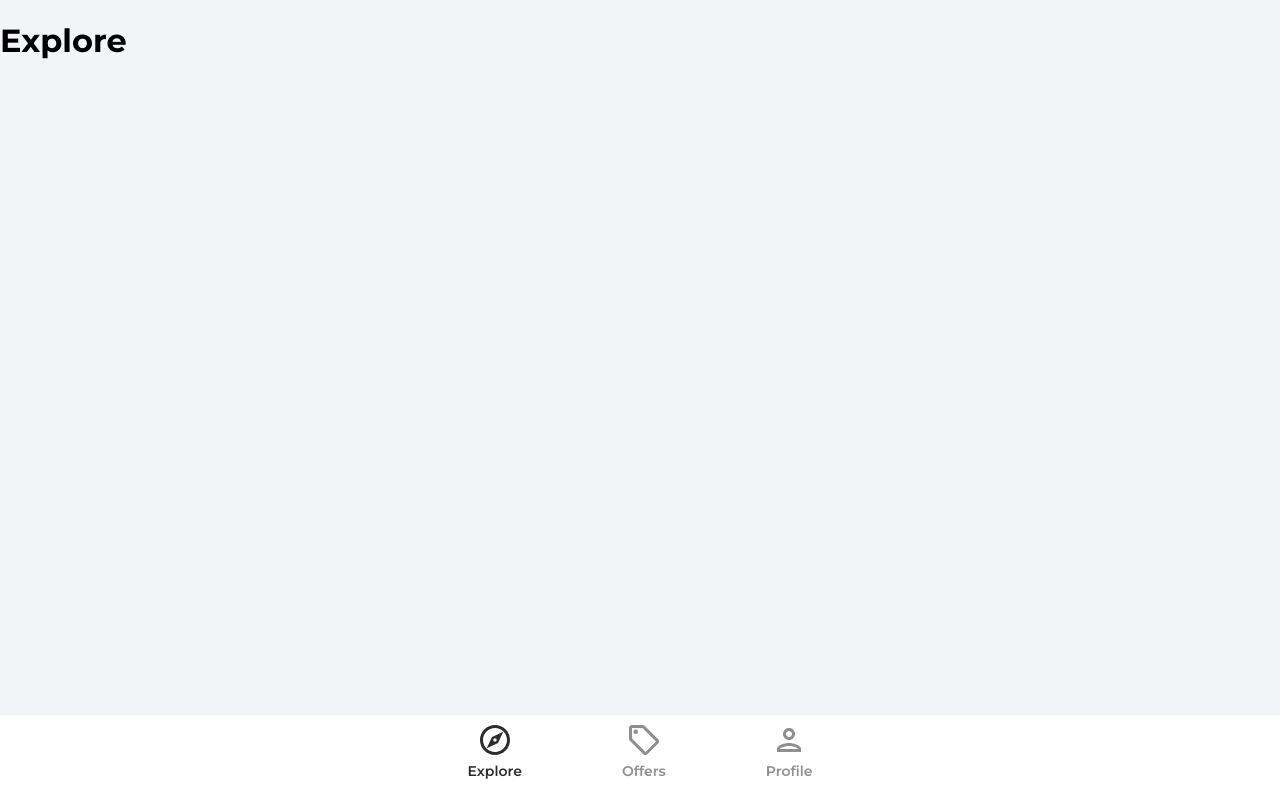
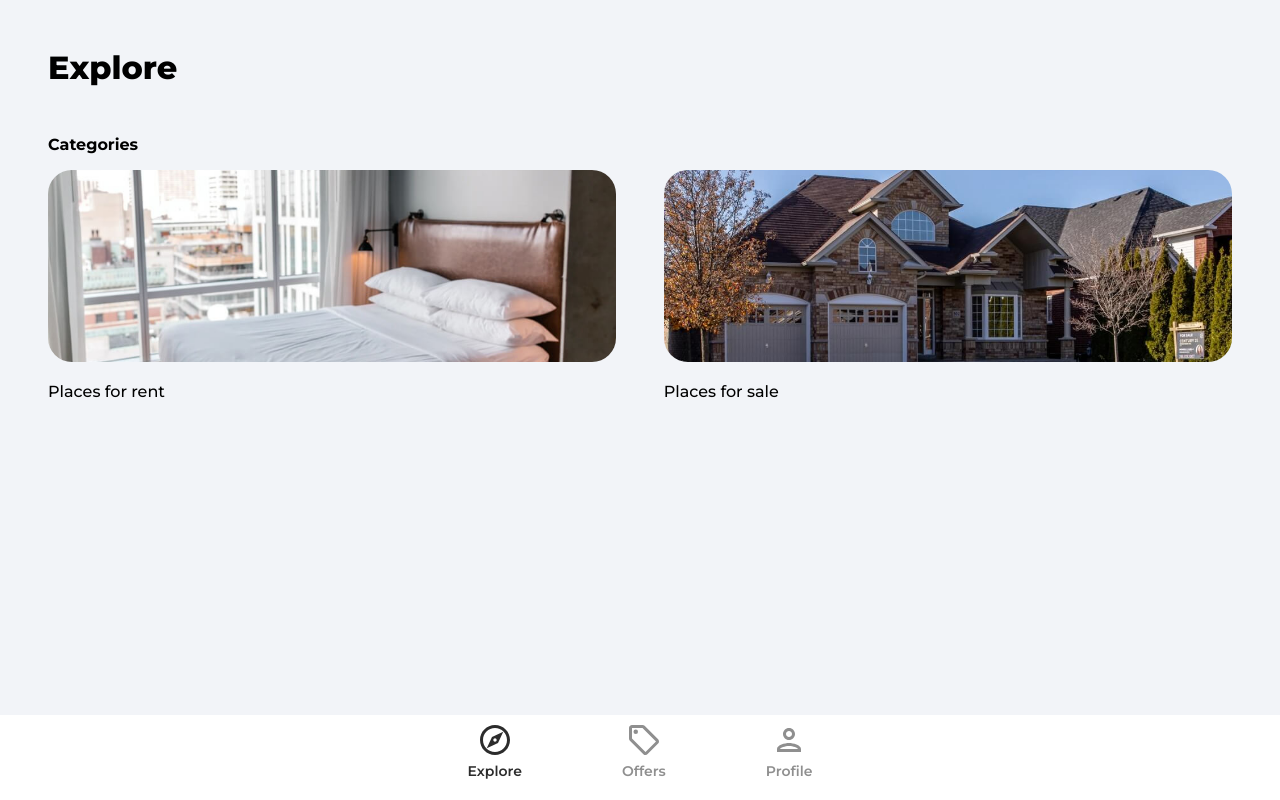
Before and after one commit to Marshneil13/Air-BnB, a React (Create React App) app: page / in a window 1280 px wide. Built offline with nearby package versions, Linux system fonts and the light colour scheme.

Commit message:
google authentication and explore page setup

```diff
--- a/src/App.js
+++ b/src/App.js
@@ -2,6 +2,7 @@
 import Navbar from './components/Navbar';
 import Explore from './pages/Explore';
 import Offers from './pages/Offers';
+import Category from './pages/Category';
 import Profile from './pages/Profile'
 import PrivateRoute from './components/PrivateRoute';
 import ForgotPassword from './pages/ForgotPassword'
@@ -16,6 +17,7 @@
         <Routes>
           <Route path='/' element={<Explore/>}/>
           <Route path='/offers' element={<Offers/>}/>
+          <Route path='/category/:categoryName' element={<Category/>}/>
           <Route path='/profile' element={<PrivateRoute/>}>
             <Route path='/profile' element={<Profile/>}/>
           </Route>
--- /dev/null
+++ b/src/components/OAuth.jsx
@@ -0,0 +1,48 @@
+import React from 'react'
+import {useLocation, useNavigate} from 'react-router-dom'
+import {getAuth, signInWithPopup, GoogleAuthProvider} from 'firebase/auth'
+import {doc, setDoc, getDoc, serverTimestamp} from 'firebase/firestore'
+import {db} from '../firebase.config'
+import { toast } from 'react-toastify'
+import googleIcon from '../assets/svg/googleIcon.svg'
+
+function OAuth() {
+
+    const navigate = useNavigate()
+    const location = useLocation()
+
+    const onGoogleClick = async() => {
+        try {
+            const auth = getAuth()
+            const provider = new GoogleAuthProvider()
+            const result = await signInWithPopup(auth, provider)
+            const user = result.user
+
+            //Check for user
+            const docRef = doc(db, 'users', user.uid)
+            const docSnap = await getDoc(docRef)
+
+            //If user, doesn't exist, create user
+            if(!docSnap.exists()){
+                await setDoc(doc(db, 'users', user.uid), {
+                    name: user.displayName,
+                    email: user.email,
+                    timestamp: serverTimestamp()
+                })
+            }
+            navigate('/')
+        } catch (error) {
+            toast.error('Could not authorize with Google')
+        }
+    }
+  return (
+    <div className='socialLogin'>
+        <p>Sign {location.pathname === '/sign-up'? 'up':'in'} with</p>
+        <button className="socialIconDiv" onClick={onGoogleClick}>
+            <img className='socialIconImg' src={googleIcon} alt="google" />
+        </button>
+    </div>
+  )
+}
+
+export default OAuth
--- a/src/index.css
+++ b/src/index.css
@@ -70,6 +70,11 @@
   display: flex;
   align-items: center;
   justify-content: center;
+}
+
+.header{
+  margin-left: 20px;
+  margin-right: 20px;
 }
 
 .removeIcon {
--- /dev/null
+++ b/src/pages/Category.jsx
@@ -0,0 +1,9 @@
+import React from 'react'
+
+function Category() {
+  return (
+    <div>Category</div>
+  )
+}
+
+export default Category
--- a/src/pages/Explore.jsx
+++ b/src/pages/Explore.jsx
@@ -1,8 +1,29 @@
+import {Link} from 'react-router-dom'
+import rentCategoryImage from '../assets/jpg/rentCategoryImage.jpg'
+import sellCategoryImage from '../assets/jpg/sellCategoryImage.jpg'
 
 function Explore() {
   return (
-    <div>
-        <h1>Explore</h1>
+    <div className="explore">
+      <header>
+        <p className='pageHeader'>Explore</p>
+
+        <main>
+          {/* Slider */}
+
+          <p className="exploreCategoryHeading">Categories</p>
+          <div className="exploreCategories">
+            <Link to='/category/rent'>
+              <img src={rentCategoryImage} alt='rent' className='exploreCategoryImg'/>
+              <p className="exploreCategoryName">Places for rent</p>
+            </Link>
+            <Link to='/category/sell'>
+              <img src={sellCategoryImage} alt='sell' className='exploreCategoryImg'/>
+              <p className="exploreCategoryName">Places for sale</p>
+            </Link>
+          </div>
+        </main>
+      </header>
     </div>
   )
 }
--- a/src/pages/SignIn.jsx
+++ b/src/pages/SignIn.jsx
@@ -3,6 +3,7 @@
 import {ReactComponent as ArrowRightIcon} from '../assets/svg/keyboardArrowRightIcon.svg'
 import visibilityIcon from '../assets/svg/visibilityIcon.svg'
 import {getAuth, signInWithEmailAndPassword} from 'firebase/auth'
+import OAuth from '../components/OAuth'
 import { async } from '@firebase/util'
 import {toast} from 'react-toastify'
 import 'react-toastify/dist/ReactToastify.css';
@@ -81,7 +82,7 @@
              </div>
           </form>
 
-          {/* Google OAuth */}
+          <OAuth/>
 
           <Link to='/sign-up' className='registerLink'>
             Sign Up Instead
--- a/src/pages/SignUp.jsx
+++ b/src/pages/SignUp.jsx
@@ -2,6 +2,7 @@
 import {Link, useNavigate} from 'react-router-dom'
 import {ReactComponent as ArrowRightIcon} from '../assets/svg/keyboardArrowRightIcon.svg'
 import visibilityIcon from '../assets/svg/visibilityIcon.svg'
+import OAuth from '../components/OAuth'
 import {getAuth, createUserWithEmailAndPassword, updateProfile} from 'firebase/auth'
 import {setDoc, doc, serverTimestamp} from 'firebase/firestore'
 import {db} from '../firebase.config'
@@ -95,7 +96,7 @@
              </div>
           </form>
 
-          {/* Google OAuth */}
+          <OAuth/>
 
           <Link to='/sign-in' className='registerLink'>
             Sign In Instead
```
